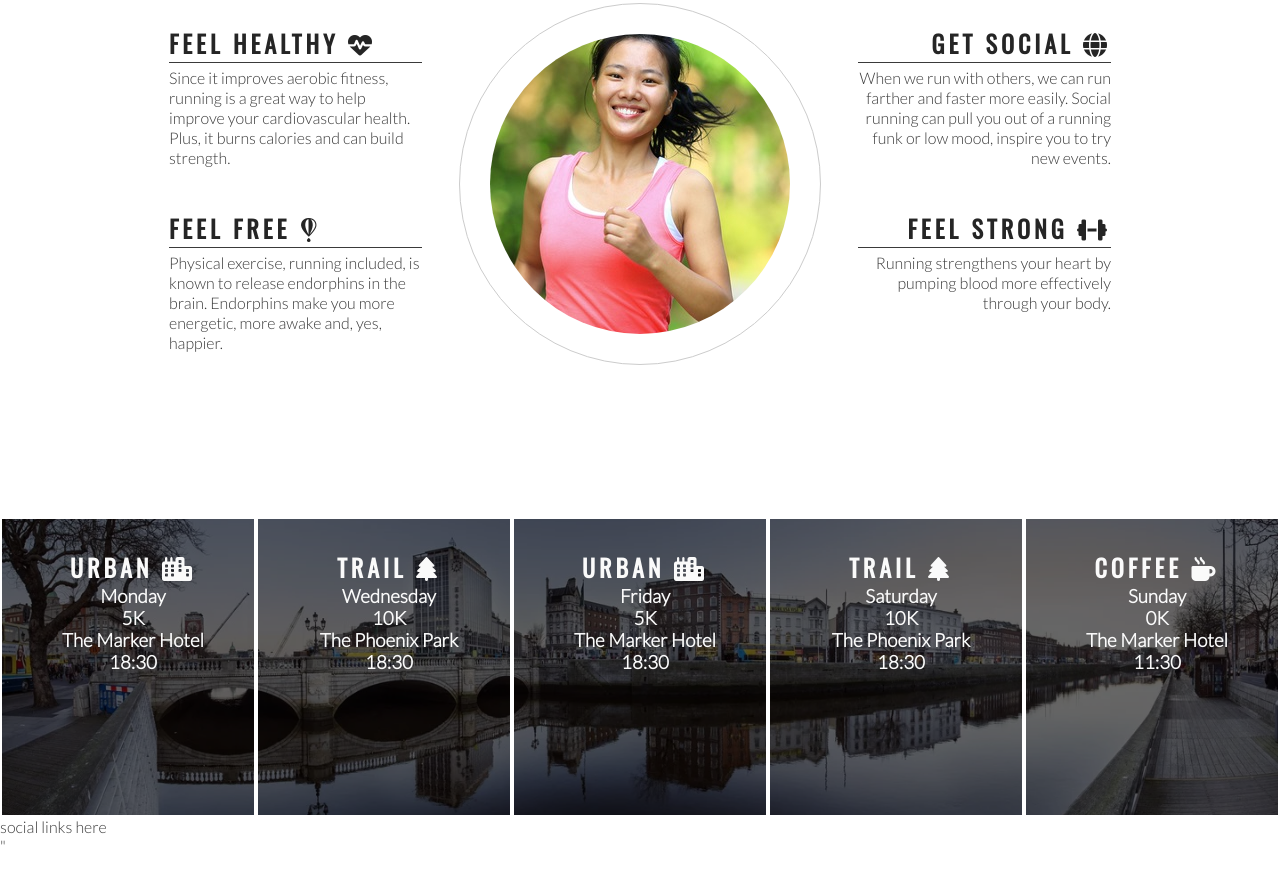
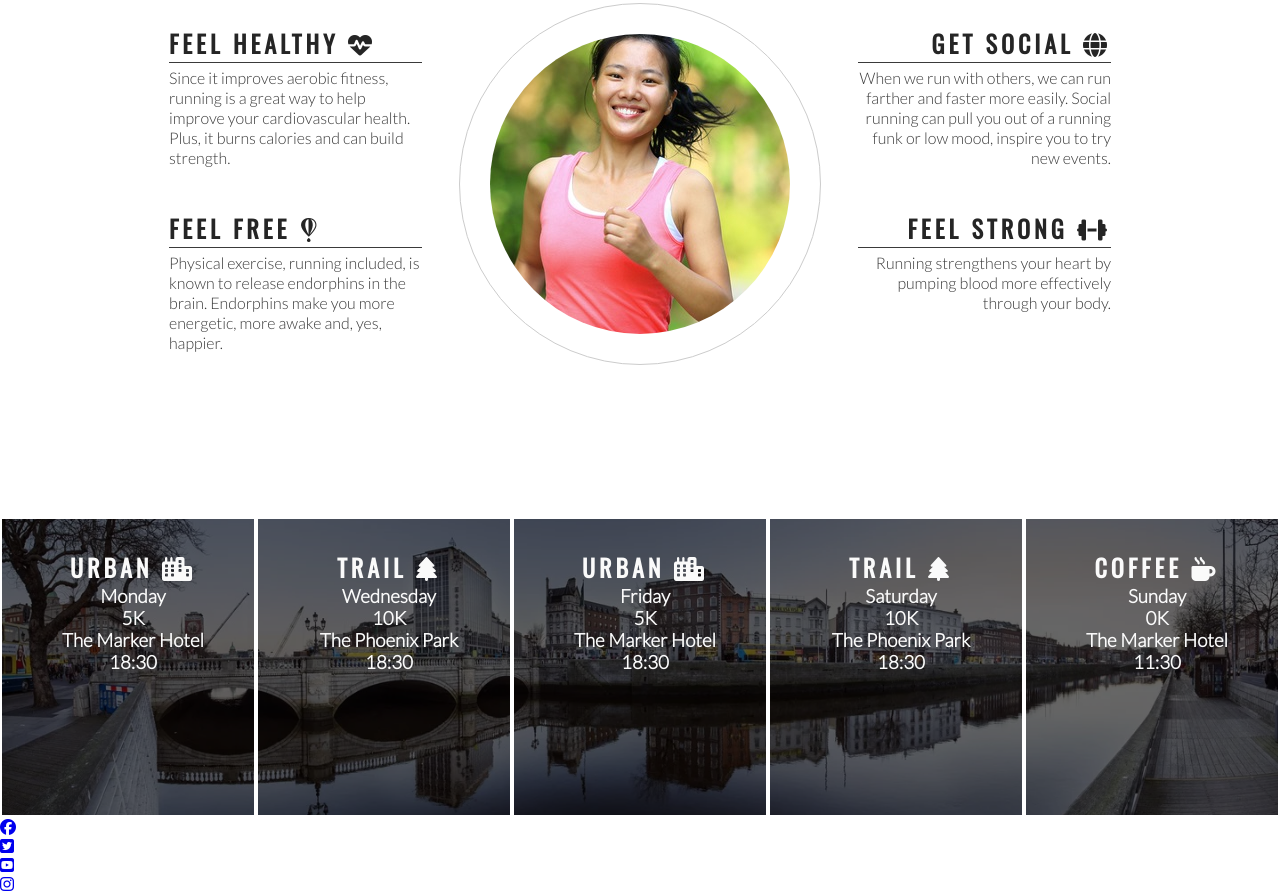
Before and after one commit to bellsmith15/love-running, a plain HTML site: page index.html in a window 1280 px wide. Shown: the part 778-1671 px from the top of the page. Before the commit the page ends 1633 px from the top, so only its background shows below. Drawn offline with nearby package versions, Linux system fonts and the light colour scheme.

Commit message:
Add social media icons to footer

```diff
--- a/index.html
+++ b/index.html
@@ -120,11 +120,24 @@
         </div>
     </section>
     <footer>
-        social links here
+        <ul>
+            <li>
+                <a href="https://www.facebook.com/" target="_blank" rel="noopener" aria-label="Visit our Facebook page (opens in a new tab)"><i class="fab fa-facebook"></i></a>
+            </li>
+            <li>
+                <a href="https://www.twitter.com/" target="_blank" rel="noopener" aria-label="Visit our Twitter page (opens in a new tab)"><i class="fab fa-twitter-square"></i></a>
+            </li>
+            <li>
+                <a href="https://www.youtube.com/" target="_blank" rel="noopener" aria-label="Visit our YouTube page (opens in a new tab)"><i class="fab fa-youtube-square"></i></a>
+            </li>
+            <li>
+                <a href="https://www.instagram.com/" target="_blank" rel="noopener" aria-label="Visit our Instagram page (opens in a new tab)"><i class="fab fa-instagram"></i></a>
+            </li>
+        </ul>
     </footer>
 
     <!--font awesome script-->
-    <script src="https://kit.fontawesome.com/6f8f3d395c.js" crossorigin="anonymous"></script>"
+    <script src="https://kit.fontawesome.com/6f8f3d395c.js" crossorigin="anonymous"></script>
 </body>
 
 </html>
```
